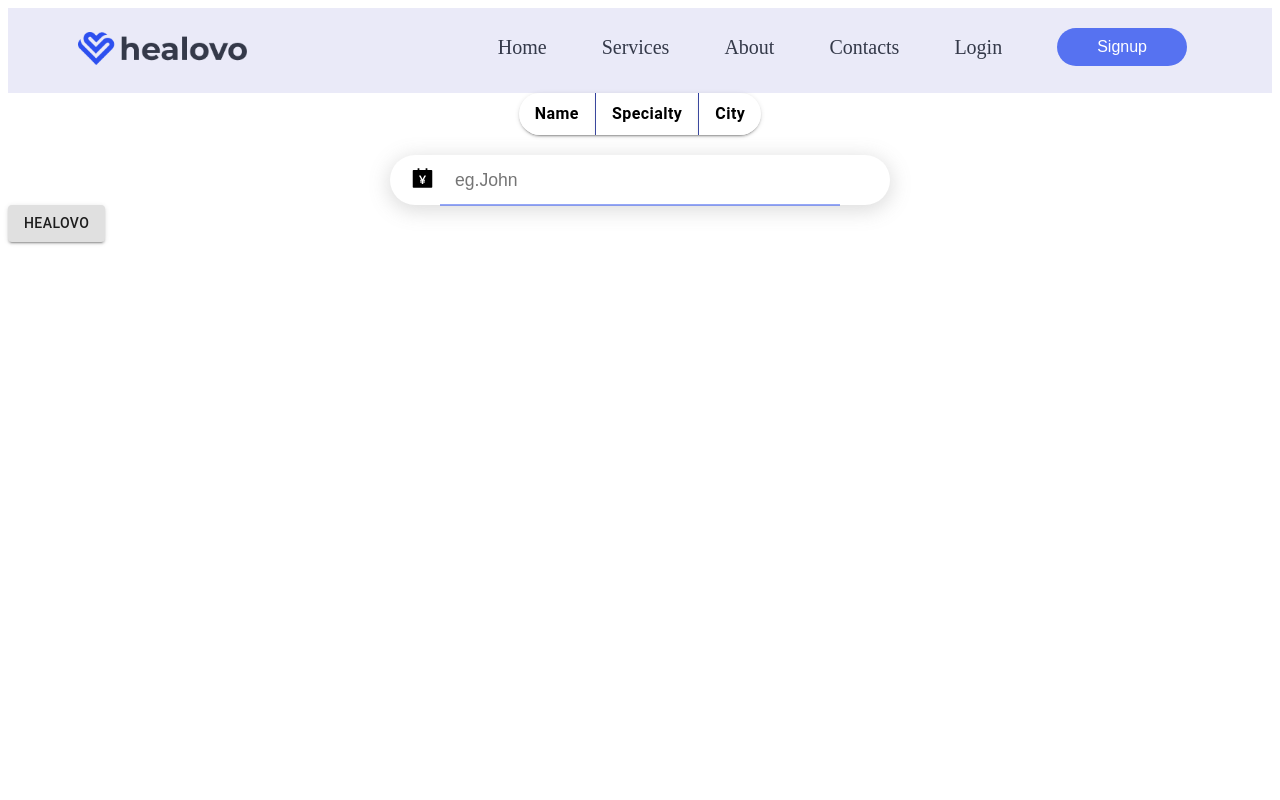
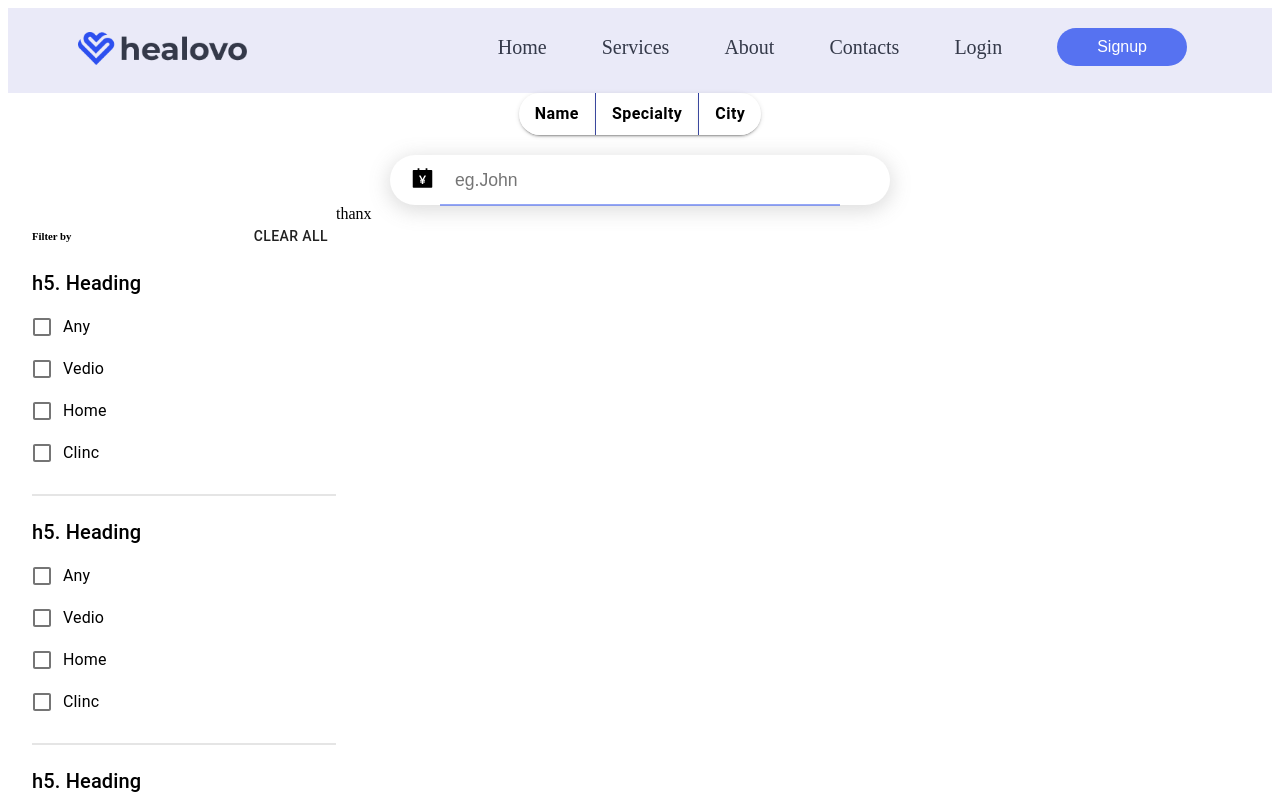
Before and after one commit to afifym/healovo, a React (Create React App) app: page / in a window 1280 px wide. Shown: the top 800 px of the page. Built offline with nearby package versions, Linux system fonts and the light colour scheme.

Commit message:
add filter components

```diff
--- /dev/null
+++ b/src/components/SearchPage/Filter/Filter.jsx
@@ -0,0 +1,30 @@
+
+import { Grid } from '@material-ui/core';
+import styled from 'styled-components';
+import { Button } from '@material-ui/core';
+import SingleFilter from './SingleFilter';
+
+
+const FilterHeader = styled.header`
+width:100%;
+
+    display:flex;
+    justify-content:space-between;
+    align-items:center;
+`
+const Filter = () => {
+    return (
+        <>
+            <FilterHeader>
+                <h6>Filter by</h6>
+
+                <Button>Clear All</Button>
+            </FilterHeader>
+
+            <SingleFilter />
+            <SingleFilter />
+            <SingleFilter />
+        </>);
+}
+
+export default Filter;
--- /dev/null
+++ b/src/components/SearchPage/Filter/SingleFilter.jsx
@@ -0,0 +1,75 @@
+
+import styled from 'styled-components';
+import FormControlLabel from '@material-ui/core/FormControlLabel';
+import { Box } from '@material-ui/core';
+import Checkbox from '@material-ui/core/Checkbox';
+import Typography from '@material-ui/core/Typography';
+
+const CheckBoxWraper = styled.div`
+display:flex;
+flex-direction: column;
+`
+const HorizontalLine = styled.div`
+width:100%;
+height:2px;
+background: #E5E5E5;
+margin:20px 0;
+`
+
+const SingleFilter = () => {
+    return (
+        <>
+            <Typography variant="h6" gutterBottom>
+                h5. Heading
+      </Typography>
+            <CheckBoxWraper>
+                <FormControlLabel
+                    control={
+                        <Checkbox
+
+                            name="checkedB"
+                            color="primary"
+                        />
+                    }
+                    label="Any"
+                />
+
+                <FormControlLabel
+                    control={
+                        <Checkbox
+
+                            name="checkedB"
+                            color="primary"
+                        />
+                    }
+                    label="Vedio"
+                />
+
+                <FormControlLabel
+                    control={
+                        <Checkbox
+
+                            name="checkedB"
+                            color="primary"
+                        />
+                    }
+                    label="Home"
+                />
+
+                <FormControlLabel
+                    control={
+                        <Checkbox
+
+                            name="checkedB"
+                            color="primary"
+                        />
+                    }
+                    label="Clinc"
+                />
+
+                <HorizontalLine />
+            </CheckBoxWraper>
+        </>);
+}
+
+export default SingleFilter;
--- a/src/components/SearchPage/SearchPage.jsx
+++ b/src/components/SearchPage/SearchPage.jsx
@@ -1,9 +1,29 @@
+import { Grid } from '@material-ui/core';
+import Filter from './Filter/Filter';
 import SearchBar from './SearchBar';
+import Container from '@material-ui/core/Container';
+import Hidden from '@material-ui/core/Hidden';
 
 
 const SearchPage = () => {
 
-    return (<SearchBar />);
+    return (
+        < Container Container>
+            <SearchBar />
+            <Grid container>
+
+                <Hidden smDown>
+                    <Grid item md={3}>
+                        <Filter />
+                    </Grid>
+                </Hidden>
+
+                <Grid item md={9}>
+                    thanx
+                </Grid>
+            </Grid>
+        </Container>
+    );
 }
 
 export default SearchPage;
```
